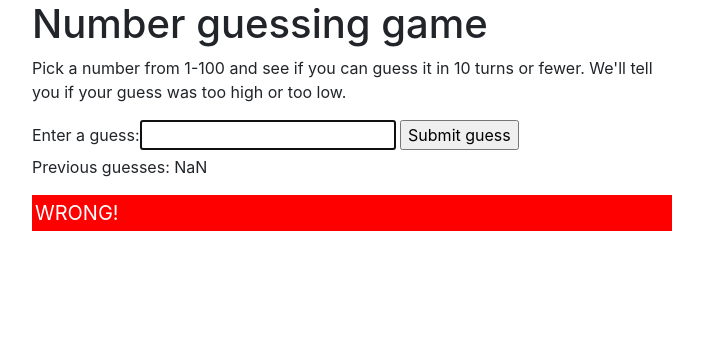
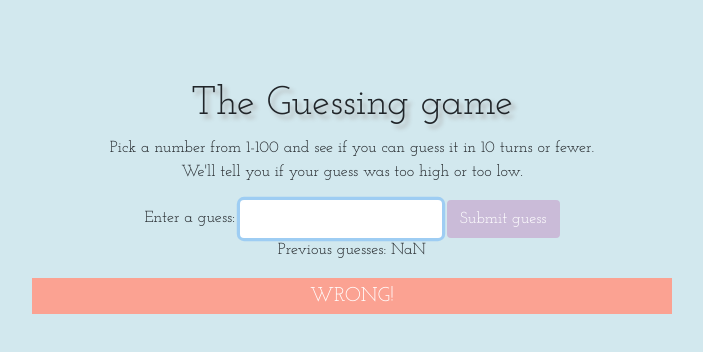
Before and after one commit to anakwon/guessing-game, a plain HTML site: page index.html in a window 1280 px wide. Both pictures are taken after typing "Sample" into the empty fields and a click on the input "Submit guess". Shown: the whole page, without its empty margins (288-991 px from the left). Drawn offline with nearby package versions, Linux system fonts and the light colour scheme.

Commit message:
Styling updated

```diff
--- a/index.html
+++ b/index.html
@@ -2,38 +2,32 @@
 <html>
   <head>
     <meta charset="utf-8">
+    <meta name="viewport" content="width=device-width, initial-scale=1, shrink-to-fit=no">
+    <meta name="viewport" content="width=device-width, initial-scale=1.0">
+    <title>Guessing Game!</title>
 
-    <title>Guessing Game!</title>
+    <!-- Bootstrap CSS -->
     <link rel="stylesheet" href="https://maxcdn.bootstrapcdn.com/bootstrap/4.0.0-beta.2/css/bootstrap.min.css" integrity="sha384-PsH8R72JQ3SOdhVi3uxftmaW6Vc51MKb0q5P2rRUpPvrszuE4W1povHYgTpBfshb" crossorigin="anonymous">
+    <link rel="stylesheet" type="text/css" href="main.css">
+    <link href="https://fonts.googleapis.com/css?family=Josefin+Slab" rel="stylesheet">
+
+    <!-- JavaScript -->
     <script src="https://code.jquery.com/jquery-3.2.1.slim.min.js" integrity="sha384-KJ3o2DKtIkvYIK3UENzmM7KCkRr/rE9/Qpg6aAZGJwFDMVNA/GpGFF93hXpG5KkN" crossorigin="anonymous"></script>
     <script src="https://cdnjs.cloudflare.com/ajax/libs/popper.js/1.12.3/umd/popper.min.js" integrity="sha384-vFJXuSJphROIrBnz7yo7oB41mKfc8JzQZiCq4NCceLEaO4IHwicKwpJf9c9IpFgh" crossorigin="anonymous"></script>
     <script src="https://maxcdn.bootstrapcdn.com/bootstrap/4.0.0-beta.2/js/bootstrap.min.js" integrity="sha384-alpBpkh1PFOepccYVYDB4do5UnbKysX5WZXm3XxPqe5iKTfUKjNkCk9SaVuEZflJ" crossorigin="anonymous"></script>
 
-    <style>
-      html {
-        font-family: sans-serif;
-      }
-      body {
-        width: 50%;
-        max-width: 800px;
-        min-width: 480px;
-        margin: 0 auto;
-      }
-      .lastResult {
-        color: white;
-        padding: 3px;
-      }
-    </style>
   </head>
 
   <body>
-      <h1>Number guessing game</h1>
+      <h1 class="text-center">The Guessing game</h1>
 
-      <p>Pick a number from 1-100 and see if you can guess it in 10 turns or fewer. We'll tell you if your guess was too high or too low.</p>
+      <p class="text-center">Pick a number from 1-100 and see if you can guess it in 10 turns or fewer.</br>
+      We'll tell you if your guess was too high or too low.</p>
 
-<div class="form">
-  <label for="guessField">Enter a guess: </label><input type="text" id="guessField" class="guessField">
-  <input type="submit" value="Submit guess" class="guessSubmit">
+<div class="form text-center">
+  <label for="guessField">Enter a guess: </label>
+  <input type="text" id="guessField" class="guessField btn">
+  <input type="submit" value="Submit guess" class="guessSubmit btn">
 </div>
 
 <div class="resultParas">
@@ -44,7 +38,10 @@
 
 <script>
 
-  var randomNumber = Math.floor (Math.random() * 100) + 1; //why *100 +1?
+  var randomNumber = Math.floor (Math.random() * 100) + 1;
+  //.floor lowers the decimal point (ex 3.7 -> 3)
+  // to pick a random number between 1-100 you have to multiply by 100
+  // and add one to raise the decimal point.
   var guesses = document.querySelector ('.guesses');
   var lastResult = document.querySelector ('.lastResult');
   var lowOrHi = document.querySelector ('.lowOrHi');
@@ -60,25 +57,29 @@
   	var userGuess = Number(guessField.value);
   	if (guessCount === 1) {
   		guesses.textContent = 'Previous guesses: ';
+      guesses.style.textAlign = 'center';
   	  }
   	guesses.textContent += userGuess + ' ' ;
 
   	if (userGuess === randomNumber) {
   		lastResult.textContent = 'Congratulations! You got it right!';
-  		lastResult.style.backgroundColor = 'green';
+  		lastResult.style.backgroundColor = '#50b7ba';
   		lowOrHi.textContent = '';
   		setGameOver();
   	} else if (guessCount === 10) {
-  		lastResult.textContent = '!!!Game Over!';
+  		lastResult.textContent = 'Game Over!!';
   		setGameOver();
   	} else {
   		lastResult.textContent = 'WRONG!';
-  		lastResult.style.backgroundColor = 'red';
+  		lastResult.style.backgroundColor = '#fba292';
   		lastResult.style.fontSize = '20px';
+      lastResult.style.textAlign = 'center'
   		if (userGuess < randomNumber){
-  			lowOrHi.textContent = 'Too Low!';
+  			lowOrHi.textContent = 'Your number was too low! Guess something higher ;) ';
+        lowOrHi.style.textAlign = 'center';
   		} else if (userGuess > randomNumber){
-  			lowOrHi.textContent = 'Too High!';
+  			lowOrHi.textContent = 'Your number was too high! Guess something lower ;)';
+        lowOrHi.style.textAlign = 'center';
   		}
   }
 
@@ -93,7 +94,9 @@ function setGameOver(){
 	guessField.disabled = 'true';
 	guessSubmit.disabled = 'true';
 	resetButton = document.createElement('button');
-	resetButton.textContent = 'Start New Game';
+  resetButton.textContent = 'Start New Game';
+  resetButton.style.textAlign ='center';
+  resetButton.className = 'btn';
 	document.body.appendChild(resetButton);
 	resetButton.addEventListener('click', resetGame);
 }
--- a/main.css
+++ b/main.css
@@ -0,0 +1,25 @@
+*{
+	font-family: 'Josefin Slab', serif;
+}
+body{
+	background-color:#D2E8EE;
+	width: 50%;
+	max-width: 800px;
+	min-width: 480px;
+	margin: 0 auto;
+	margin-top: 5em;
+}
+
+h1{
+	 text-shadow: 4px 4px 4px #aaa;
+	 font-family: 'Josefin Slab', serif;
+}
+
+.lastResult {
+        color: white;
+        padding: 3px;
+      }
+.guessSubmit{
+	color:#fff;
+	background-color:#cabbd8;
+}
```
Also changed, not shown: index2.html (added, +49 -0 lines).
